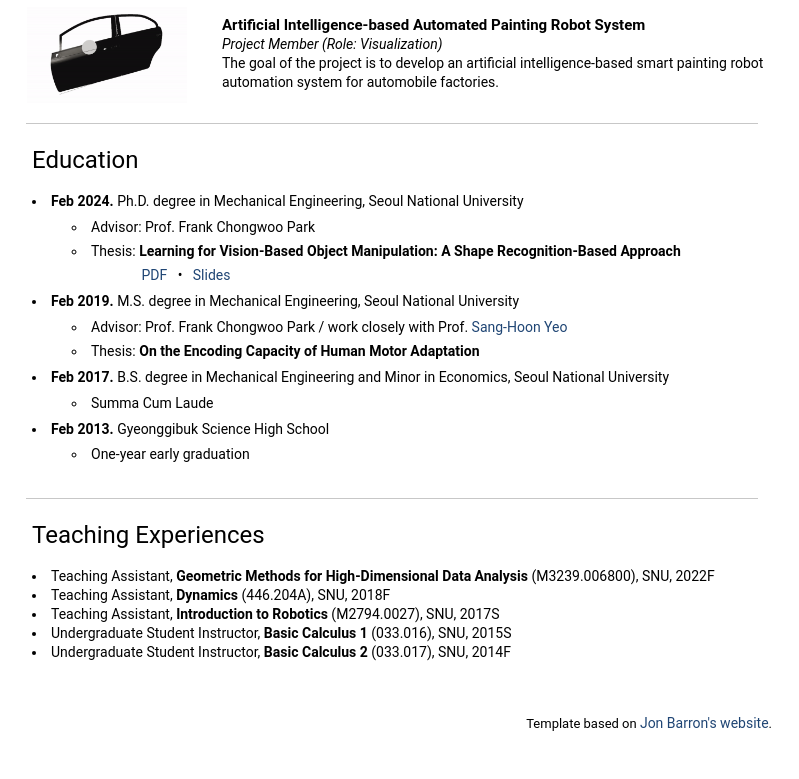
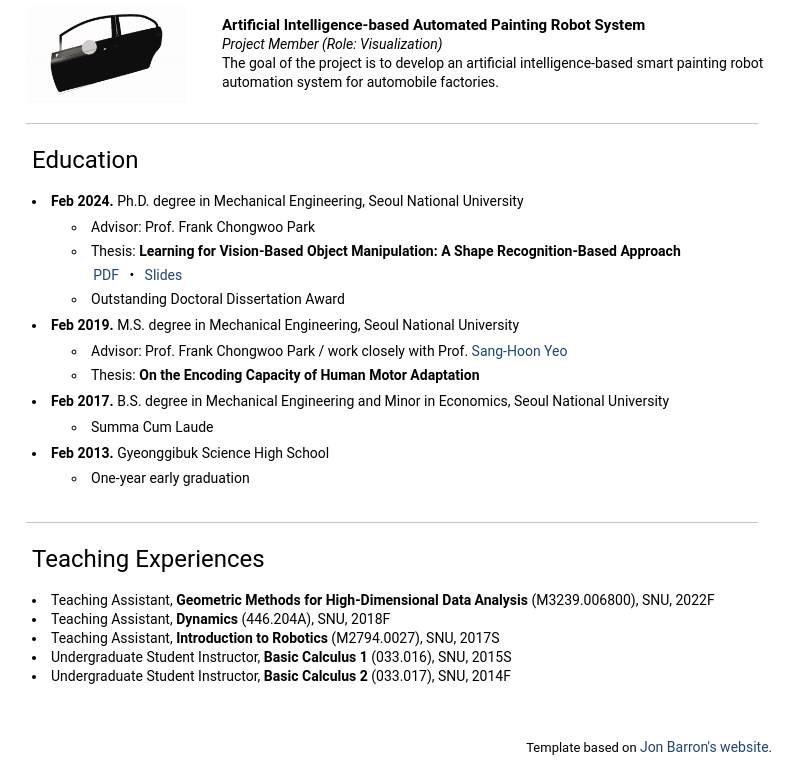
Before and after one commit to seungyeon-k/seungyeon-k.github.io, a plain HTML site: page index.html in a window 1280 px wide. Shown: the part 1695-2474 px from the top of the page, without its empty margins (248-1047 px from the left). Before the commit the page ends 2450 px from the top, so only its background shows below. Drawn offline with Linux system fonts and the light colour scheme; some icons are missing; a web font is replaced by a local one.

Commit message:
Ph.d. award updated

```diff
--- a/index.html
+++ b/index.html
@@ -316,11 +316,10 @@
                   <li><b>Feb 2024.</b> Ph.D. degree in Mechanical Engineering, Seoul National University </li>
                     <ul>
                       <li>Advisor: Prof. Frank Chongwoo Park</li>
-                      <li>Thesis: <b>Learning for Vision-Based Object Manipulation: A Shape Recognition-Based Approach</b></li>
-                          &nbsp;&nbsp;&nbsp;&nbsp;&nbsp;&nbsp;&nbsp;&nbsp;&nbsp;&nbsp;&nbsp;&nbsp;&nbsp;&nbsp;&nbsp;&nbsp;&nbsp;&nbsp;&nbsp;
-                          <a href="pdfs/thesis.pdf">PDF</a> &nbsp;&nbsp;&bull;&nbsp;&nbsp;
-                          <a href="pdfs/slides.pdf">Slides</a>
-
+                      <li>Thesis: <b>Learning for Vision-Based Object Manipulation: A Shape Recognition-Based Approach</b><br> &emsp;&nbsp;
+                        <a href="pdfs/thesis.pdf">PDF</a> &nbsp;&nbsp;&bull;&nbsp;&nbsp;
+                        <a href="pdfs/slides.pdf">Slides</a></li>
+                      <li>Outstanding Doctoral Dissertation Award</li>
 
                     </ul>
                   <li><b>Feb 2019.</b> M.S. degree in Mechanical Engineering, Seoul National University </li>
```
Also changed, not shown: 1 other file.
